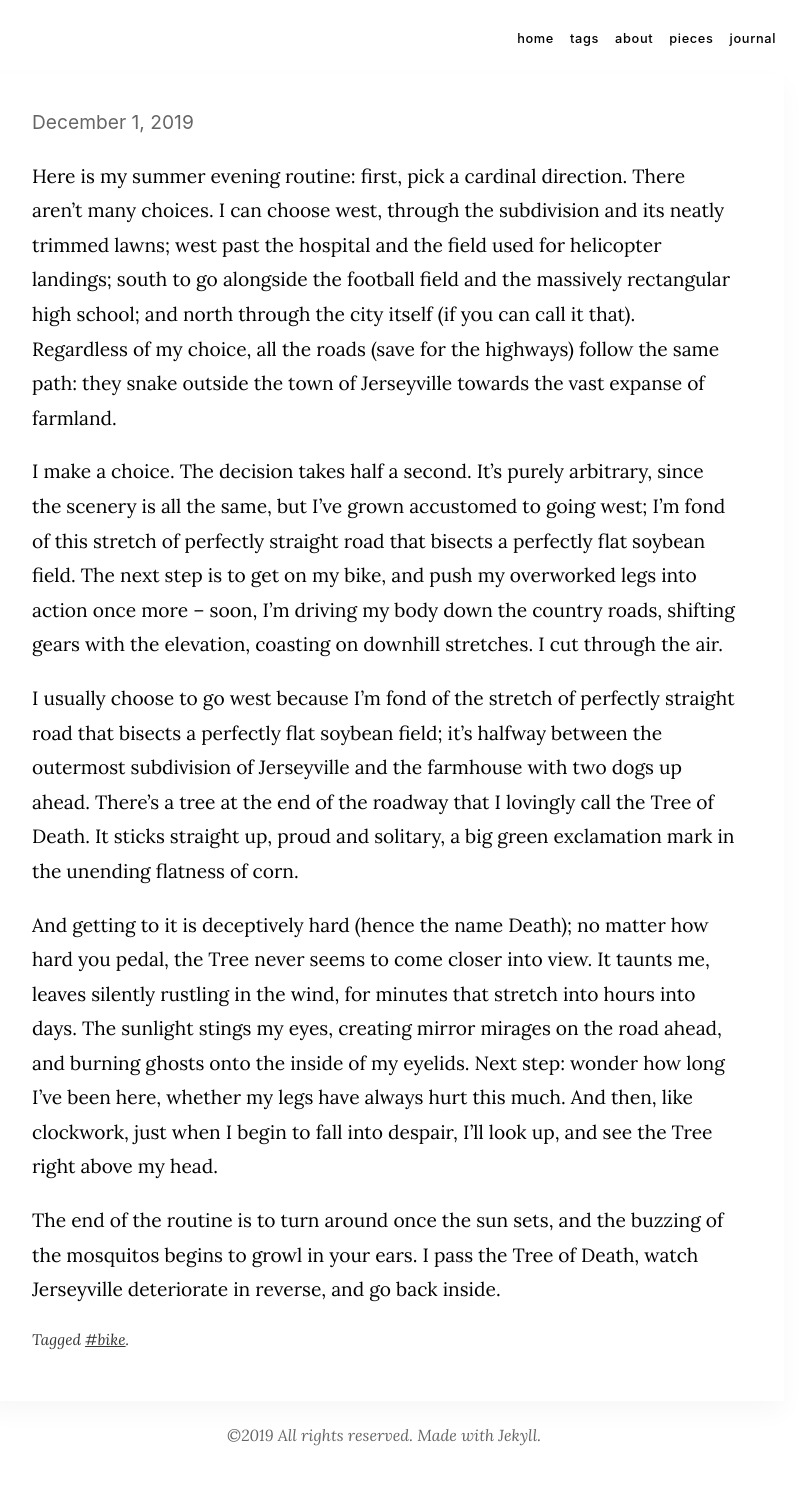
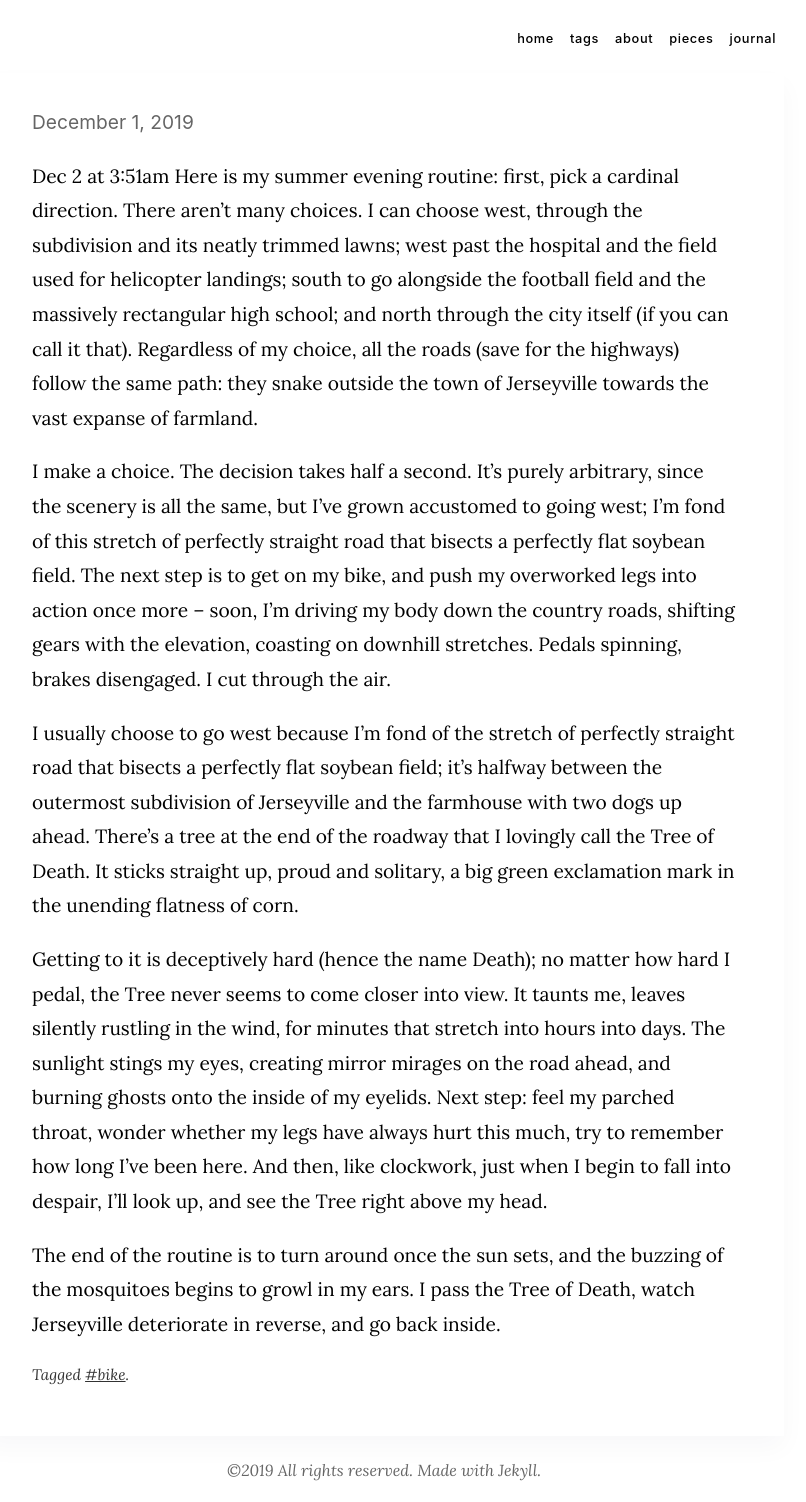
Before and after one commit to lycheekimchi/lycheekimchi.github.io, a Jekyll site: the page built from _journals/2019-12-01-biking-in-summer.md, in a window 1280 px wide. Shown: the whole page, without its empty margins (256-1062 px from the left). Built offline with Jekyll 4.4.1, drawn with Linux system fonts in a browser that asks for light colours; some web fonts are replaced; before the commit the page ends 1468 px from its top, so only the background shows below that.

Commit message:
Update 2019-12-01-biking-in-summer.md

```diff
--- a/_journals/2019-12-01-biking-in-summer.md
+++ b/_journals/2019-12-01-biking-in-summer.md
@@ -2,12 +2,13 @@
 title: biking in summer
 tags: bike
 ---
+Dec 2 at 3:51am
 Here is my summer evening routine: first, pick a cardinal direction. There aren't many choices. I can choose west, through the subdivision and its neatly trimmed lawns; west past the hospital and the field used for helicopter landings; south to go alongside the football field and the massively rectangular high school; and north through the city itself (if you can call it that). Regardless of my choice, all the roads (save for the highways) follow the same path: they snake outside the town of Jerseyville towards the vast expanse of farmland.
 
-I make a choice. The decision takes half a second. It's purely arbitrary, since the scenery is all the same, but I've grown accustomed to going west; I'm fond of this stretch of perfectly straight road that bisects a perfectly flat soybean field. The next step is to get on my bike, and push my overworked legs into action once more -- soon, I'm driving my body down the country roads, shifting gears with the elevation, coasting on downhill stretches. I cut through the air.
+I make a choice. The decision takes half a second. It's purely arbitrary, since the scenery is all the same, but I've grown accustomed to going west; I'm fond of this stretch of perfectly straight road that bisects a perfectly flat soybean field. The next step is to get on my bike, and push my overworked legs into action once more -- soon, I'm driving my body down the country roads, shifting gears with the elevation, coasting on downhill stretches. Pedals spinning, brakes disengaged. I cut through the air.
 
 I usually choose to go west because I'm fond of the stretch of perfectly straight road that bisects a perfectly flat soybean field; it's halfway between the outermost subdivision of Jerseyville and the farmhouse with two dogs up ahead. There's a tree at the end of the roadway that I lovingly call the Tree of Death. It sticks straight up, proud and solitary, a big green exclamation mark in the unending flatness of corn.
 
-And getting to it is deceptively hard (hence the name Death); no matter how hard you pedal, the Tree never seems to come closer into view. It taunts me, leaves silently rustling in the wind, for minutes that stretch into hours into days. The sunlight stings my eyes, creating mirror mirages on the road ahead, and burning ghosts onto the inside of my eyelids. Next step: wonder how long I've been here, whether my legs have always hurt this much. And then, like clockwork, just when I begin to fall into despair, I'll look up, and see the Tree right above my head.
+Getting to it is deceptively hard (hence the name Death); no matter how hard I pedal, the Tree never seems to come closer into view. It taunts me, leaves silently rustling in the wind, for minutes that stretch into hours into days. The sunlight stings my eyes, creating mirror mirages on the road ahead, and burning ghosts onto the inside of my eyelids. Next step: feel my parched throat, wonder whether my legs have always hurt this much, try to remember how long I've been here. And then, like clockwork, just when I begin to fall into despair, I'll look up, and see the Tree right above my head.
 
-The end of the routine is to turn around once the sun sets, and the buzzing of the mosquitos begins to growl in your ears. I pass the Tree of Death, watch Jerseyville deteriorate in reverse, and go back inside.
+The end of the routine is to turn around once the sun sets, and the buzzing of the mosquitoes begins to growl in my ears. I pass the Tree of Death, watch Jerseyville deteriorate in reverse, and go back inside.
```
